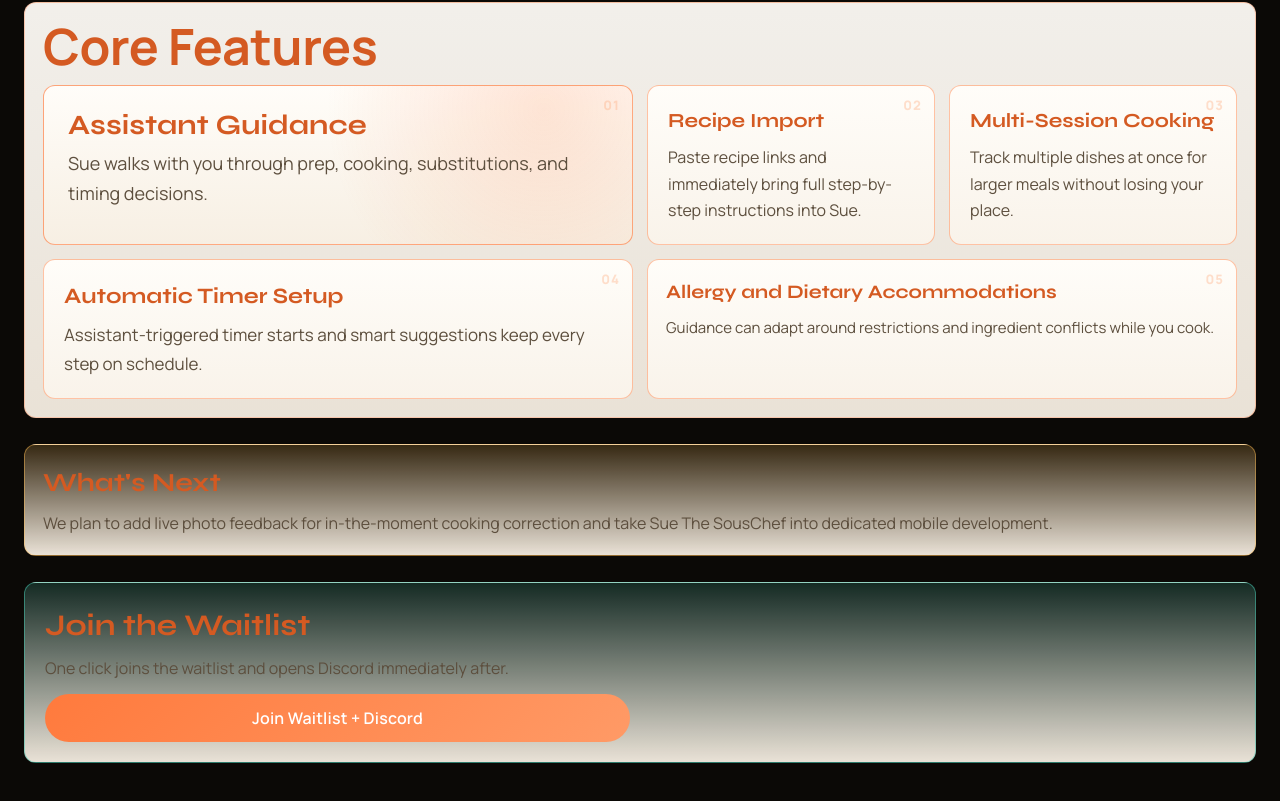
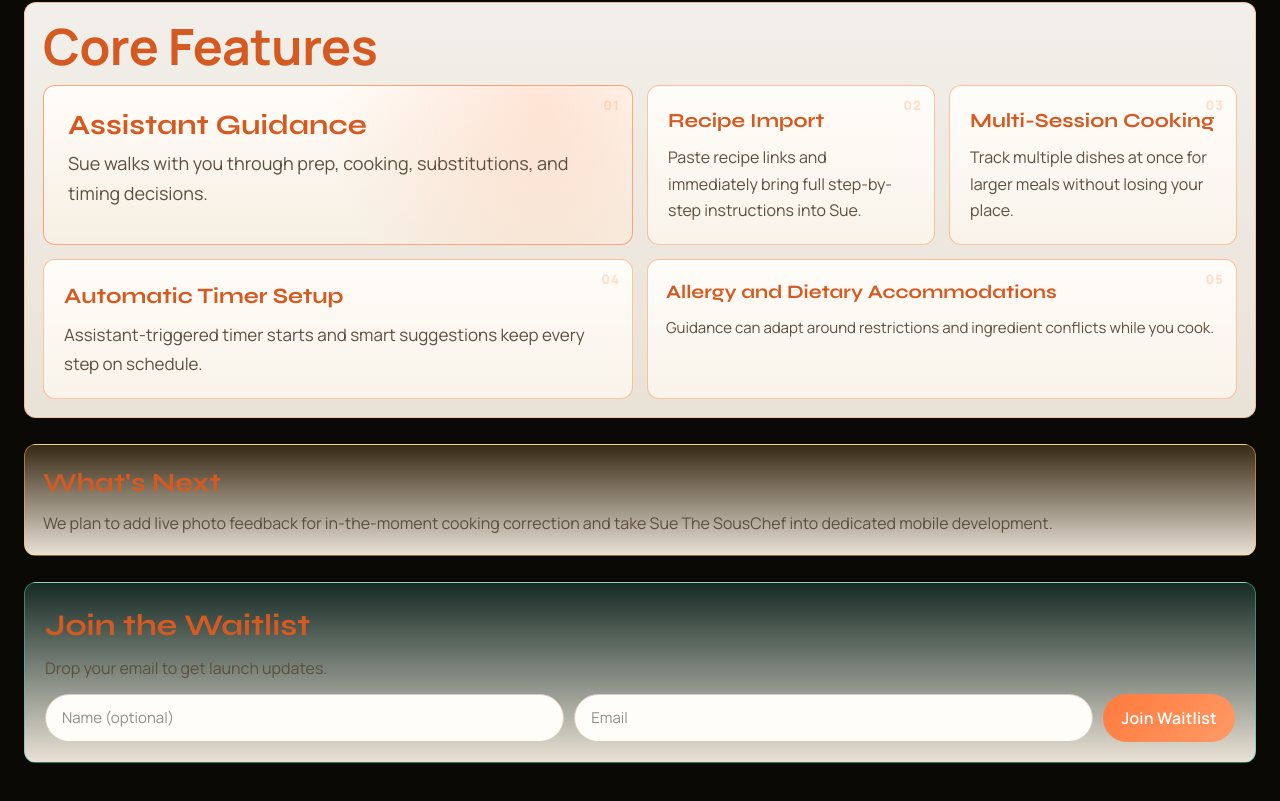
Before and after one commit to jklin1206/SouschefWaitlist, a Next.js app: page / in a window 1280 px wide. Shown: the part 1179-1980 px from the top of the page. Built offline with nearby package versions, Linux system fonts and the light colour scheme; no server answers.

Commit message:
Wire waitlist form directly to Supabase

```diff
--- a/src/app/page.tsx
+++ b/src/app/page.tsx
@@ -1,16 +1,66 @@
 "use client";
 
 import Image from "next/image";
+import { FormEvent, useState } from "react";
 import styles from "./Landing.module.css";
 
 const DISCORD_INVITE_URL = "https://discord.gg/6ssfZnFaMg";
-const WAITLIST_FORM_URL =
-  "https://docs.google.com/forms/d/e/1FAIpQLSfAQKuUPGeo7KkiqVzclZRytFucQcb10HDDjXFLJvSYtARM0Q/viewform?usp=publish-editor";
+const SUPABASE_URL = process.env.NEXT_PUBLIC_SUPABASE_URL;
+const SUPABASE_ANON_KEY = process.env.NEXT_PUBLIC_SUPABASE_PUBLISHABLE_DEFAULT_KEY;
 
 export default function LandingPage() {
-  const openWaitlistAndDiscord = () => {
-    window.open(DISCORD_INVITE_URL, "_blank", "noopener,noreferrer");
-    window.location.href = WAITLIST_FORM_URL;
+  const [name, setName] = useState("");
+  const [email, setEmail] = useState("");
+  const [isSubmitting, setIsSubmitting] = useState(false);
+  const [submitted, setSubmitted] = useState(false);
+  const [submitError, setSubmitError] = useState<string | null>(null);
+
+  const isConfigured = Boolean(SUPABASE_URL && SUPABASE_ANON_KEY);
+
+  const submitWaitlist = async (event: FormEvent<HTMLFormElement>) => {
+    event.preventDefault();
+    if (isSubmitting) return;
+
+    if (!isConfigured) {
+      setSubmitError("Waitlist is not configured yet.");
+      return;
+    }
+
+    setIsSubmitting(true);
+    setSubmitError(null);
+
+    const payload = {
+      name: name.trim() || null,
+      email: email.trim().toLowerCase(),
+      source: "waitlist-landing",
+    };
+
+    try {
+      const response = await fetch(`${SUPABASE_URL}/rest/v1/waitlist_signups?on_conflict=email`, {
+        method: "POST",
+        headers: {
+          apikey: SUPABASE_ANON_KEY!,
+          Authorization: `Bearer ${SUPABASE_ANON_KEY}`,
+          "Content-Type": "application/json",
+          Prefer: "resolution=merge-duplicates,return=minimal",
+        },
+        body: JSON.stringify(payload),
+      });
+
+      if (!response.ok) {
+        setSubmitError("Could not join the waitlist right now. Try again.");
+        setIsSubmitting(false);
+        return;
+      }
+
+      setSubmitted(true);
+      setIsSubmitting(false);
+      setName("");
+      setEmail("");
+    } catch {
+      setSubmitError("Network error while joining waitlist. Try again.");
+      setIsSubmitting(false);
+    }
   };
 
   return (
@@ -103,12 +153,43 @@ export default function LandingPage() {
 
       <section className={`${styles.waitlist} ${styles.reveal}`}>
         <h2>Join the Waitlist</h2>
-        <p>One click joins the waitlist and opens Discord immediately after.</p>
-        <div className={styles.form}>
-          <button type="button" className={styles.button} onClick={openWaitlistAndDiscord}>
-            Join Waitlist + Discord
-          </button>
-        </div>
+        <p>Drop your email to get launch updates.</p>
+        {!submitted ? (
+          <form className={styles.form} onSubmit={submitWaitlist}>
+            <input
+              type="text"
+              placeholder="Name (optional)"
+              value={name}
+              onChange={(e) => setName(e.target.value)}
+              className={styles.input}
+            />
+            <input
+              type="email"
+              placeholder="Email"
+              value={email}
+              onChange={(e) => setEmail(e.target.value)}
+              className={styles.input}
+              required
+            />
+            <button type="submit" className={styles.button}>
+              {isSubmitting ? "Joining..." : "Join Waitlist"}
+            </button>
+          </form>
+        ) : (
+          <div className={styles.success}>
+            <p>You&apos;re in. Join Discord for updates.</p>
+            <a href={DISCORD_INVITE_URL} target="_blank" rel="noopener noreferrer" className={styles.linkButton}>
+              Join Discord
+            </a>
+          </div>
+        )}
+        {submitError && <p className={styles.warningNote}>{submitError}</p>}
+        {!isConfigured && (
+          <p className={styles.warningNote}>
+            Admin note: set <code>NEXT_PUBLIC_SUPABASE_URL</code> and{" "}
+            <code>NEXT_PUBLIC_SUPABASE_PUBLISHABLE_DEFAULT_KEY</code> in deployment env vars.
+          </p>
+        )}
       </section>
     </main>
   );
```
